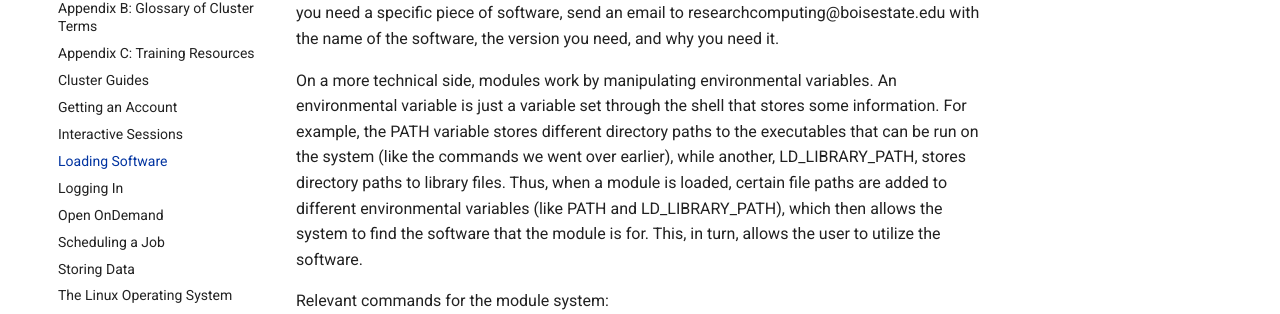
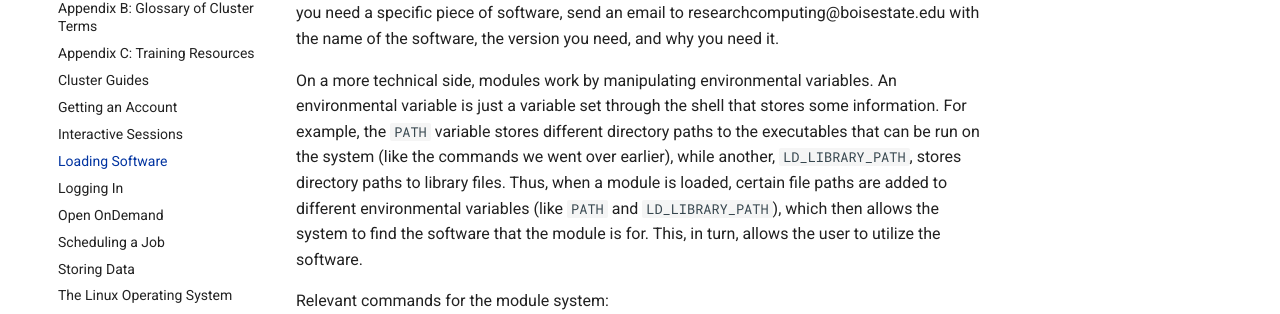
Before and after one commit to bsurc/docs, an MkDocs documentation site: the page built from docs/Cluster Guides/Loading_Software.md, in a window 1280 px wide and 939 px high. Shown: the part 256-570 px from the top of the window. Built offline with MkDocs 1.6.1 and Material for MkDocs 9.7.7, drawn with Linux system fonts in a browser that asks for light colours.

```diff
--- a/docs/Cluster Guides/Loading_Software.md
+++ b/docs/Cluster Guides/Loading_Software.md
@@ -1,7 +1,7 @@
 # Loading Software
 Software on the clusters is not directly installed as you would do normally. Rather, it’s installed as self-contained packages called modules, which can then be loaded and unloaded by users. There are already a wide variety of modules on the clusters that can be used, but more can be added. If you need a specific piece of software, send an email to researchcomputing@boisestate.edu with the name of the software, the version you need, and why you need it.
 
-On a more technical side, modules work by manipulating environmental variables. An environmental variable is just a variable set through the shell that stores some information. For example, the PATH variable stores different directory paths to the executables that can be run on the system (like the commands we went over earlier), while another, LD_LIBRARY_PATH, stores directory paths to library files. Thus, when a module is loaded, certain file paths are added to different environmental variables (like PATH and LD_LIBRARY_PATH), which then allows the system to find the software that the module is for. This, in turn, allows the user to utilize the software.
+On a more technical side, modules work by manipulating environmental variables. An environmental variable is just a variable set through the shell that stores some information. For example, the `PATH` variable stores different directory paths to the executables that can be run on the system (like the commands we went over earlier), while another, `LD_LIBRARY_PATH`, stores directory paths to library files. Thus, when a module is loaded, certain file paths are added to different environmental variables (like `PATH` and `LD_LIBRARY_PATH`), which then allows the system to find the software that the module is for. This, in turn, allows the user to utilize the software.
 
 Relevant commands for the module system:
 
```
